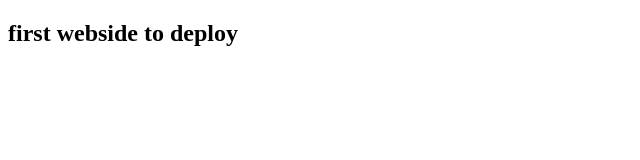
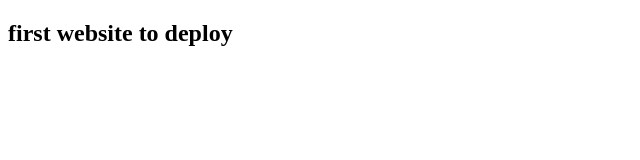
Before and after one commit to mohankukreja1/frontendDeploy, a plain HTML site: page index.html in a window 1280 px wide. Shown: the full height of the page, 0-640 px from the left. Drawn offline with Linux system fonts and the light colour scheme.

Commit message:
first commit

```diff
--- a/index.html
+++ b/index.html
@@ -5,6 +5,6 @@
     <title>Title</title>
 </head>
 <body>
-<h2>first webside to deploy</h2>
+<h2>first website to deploy</h2>
 </body>
 </html>
```
